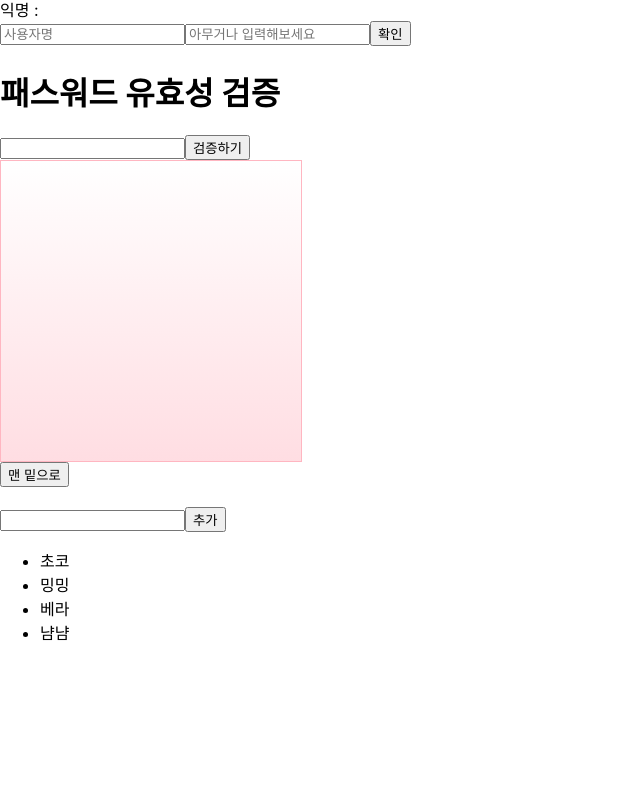
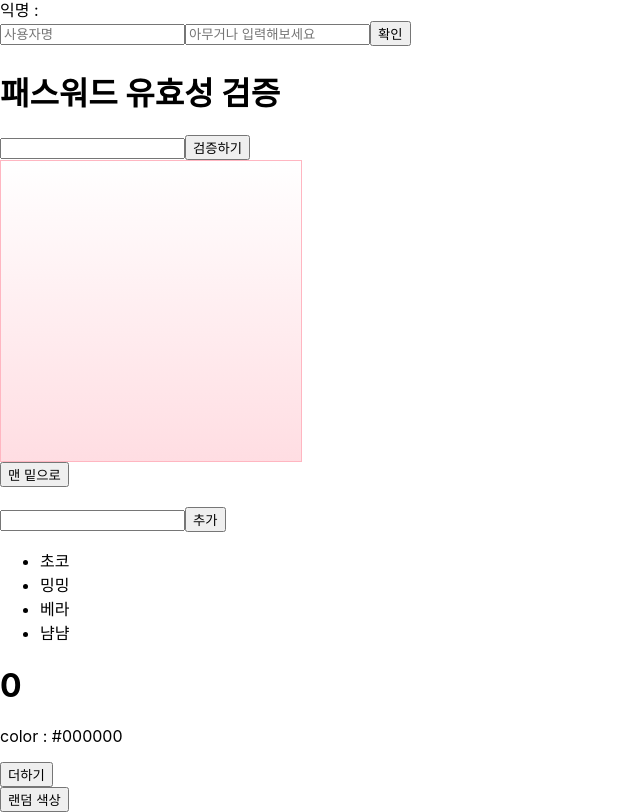
Before and after one commit to sookyeongyeom/the-art-of-react, a React (Create React App) app: page / in a window 1280 px wide. Shown: the part 599-1411 px from the top of the page, without its empty margins (0-640 px from the left). Before the commit the page ends 1259 px from the top, so only its background shows below. Built offline with nearby package versions, Linux system fonts and the light colour scheme.

Commit message:
:books: p188

```diff
--- a/src/App.js
+++ b/src/App.js
@@ -9,9 +9,23 @@ import EventPracticeFunc from './EventPracticeFunc';
 import ValidationSample from './ValidationSample';
 import ScrollBox from './ScrollBox';
 import IterationSample from './IterationSample';
+import LifeCycleSample from './LifeCycleSample';
+import ErrorBoundary from './ErrorBoundary';
 // import { Fragment } from 'react';
 
+function getRandomColor() {
+  return '#' + Math.floor(Math.random() * 16777215).toString(16);
+}
+
 class App extends Component {
+  state = {
+    color: '#000000',
+  };
+  handleClick = () => {
+    this.setState({
+      color: getRandomColor(),
+    });
+  };
   render() {
     return (
       <>
@@ -31,6 +45,10 @@ class App extends Component {
         <br />
         <br />
         <IterationSample />
+        <ErrorBoundary>
+          <LifeCycleSample color={this.state.color} />
+          <button onClick={this.handleClick}>랜덤 색상</button>
+        </ErrorBoundary>
       </>
     );
   }
--- /dev/null
+++ b/src/ErrorBoundary.js
@@ -0,0 +1,20 @@
+import React, { Component } from 'react';
+
+// 자신의 children component에서 발생한 에러만 catch 할 수 있음
+class ErrorBoundary extends Component {
+  state = {
+    error: false,
+  };
+  componentDidCatch(error, info) {
+    this.setState({
+      error: true,
+    });
+    console.log({ error, info });
+  }
+  render() {
+    if (this.state.error) return <div>에러가 발생했습니다!</div>;
+    return this.props.children;
+  }
+}
+
+export default ErrorBoundary;
--- /dev/null
+++ b/src/LifeCycleSample.js
@@ -0,0 +1,78 @@
+import React, { Component } from 'react';
+
+class LifeCycleSample extends Component {
+  state = {
+    number: 0,
+    color: null,
+  };
+
+  myRef = null;
+
+  constructor(props) {
+    super(props);
+    console.log('constructor');
+  }
+
+  // 전달받은 props를 state로 동기화
+  static getDerivedStateFromProps(nextProps, prevState) {
+    console.log('getDerivedStateFromProps');
+    if (nextProps.color !== prevState.color) {
+      return { color: nextProps.color };
+    }
+    return null;
+  }
+
+  componentDidMount() {
+    console.log('componentDidMount');
+  }
+
+  // 반환값이 true면 렌더링, false면 중지
+  shouldComponentUpdate(nextProps, nextState) {
+    console.log('shouldComponentUpdate', nextProps, nextState);
+    return nextState.number % 10 !== 4;
+  }
+
+  componentWillUnmount() {
+    console.log('componentWillUnmount');
+  }
+
+  handleClick = () => {
+    this.setState({
+      number: this.state.number + 1,
+    });
+  };
+
+  getSnapshotBeforeUpdate(prevProps, prevState) {
+    console.log('getSnapshotBeforeUpdate');
+    if (prevProps.color !== this.props.color) {
+      return this.myRef.style.color;
+    }
+    return null;
+  }
+
+  componentDidUpdate(prevProps, prevState, snapshot) {
+    console.log('componentDidUpdate', prevProps, prevState);
+    if (snapshot) {
+      console.log('업데이트되기 직전 색상 : ', snapshot);
+    }
+  }
+
+  render() {
+    console.log('render');
+    const style = {
+      color: this.props.color,
+    };
+    return (
+      <div>
+        {/* {this.props.missing.value} */}
+        <h1 style={style} ref={(ref) => (this.myRef = ref)}>
+          {this.state.number}
+        </h1>
+        <p>color : {this.state.color}</p>
+        <button onClick={this.handleClick}>더하기</button>
+      </div>
+    );
+  }
+}
+
+export default LifeCycleSample;
--- a/src/index.js
+++ b/src/index.js
@@ -6,9 +6,9 @@ import reportWebVitals from './reportWebVitals';
 
 const root = ReactDOM.createRoot(document.getElementById('root'));
 root.render(
-  <React.StrictMode>
-    <App />
-  </React.StrictMode>
+  // <React.StrictMode>
+  <App />
+  // </React.StrictMode>
 );
 
 // If you want to start measuring performance in your app, pass a function
```
Also changed, not shown: 1 other file (tests, documents, lock files or other folders).
